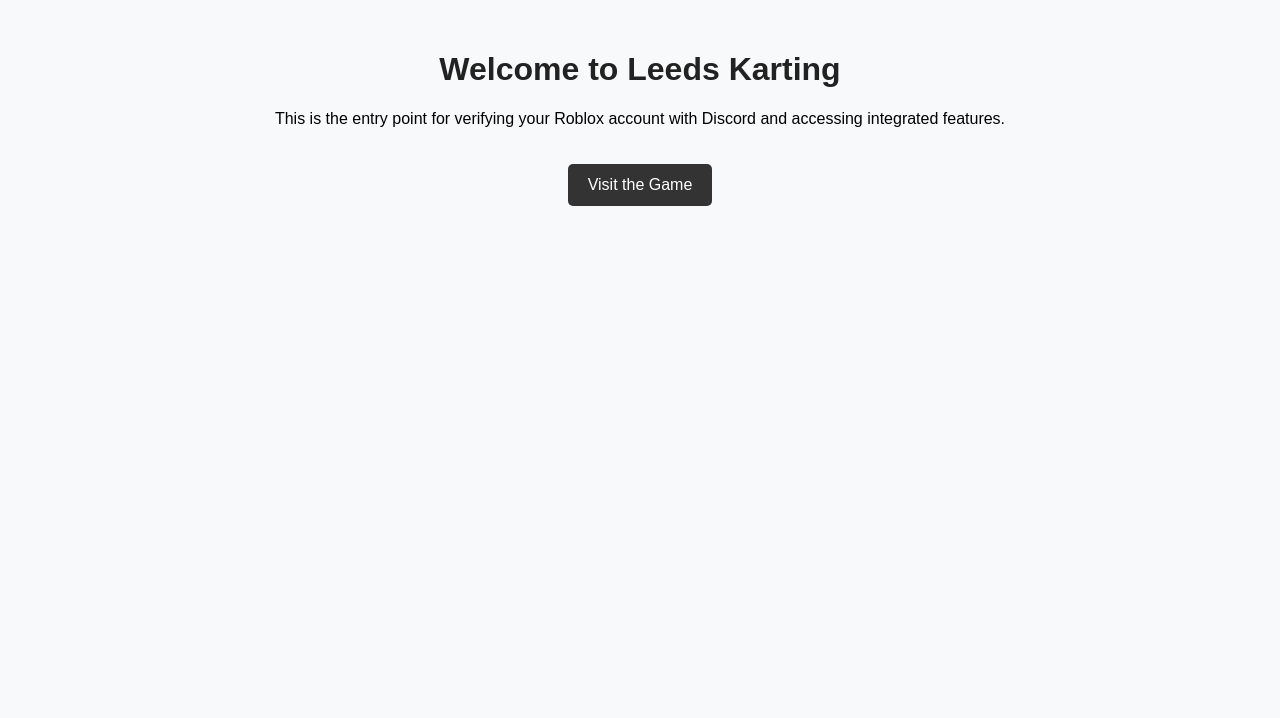
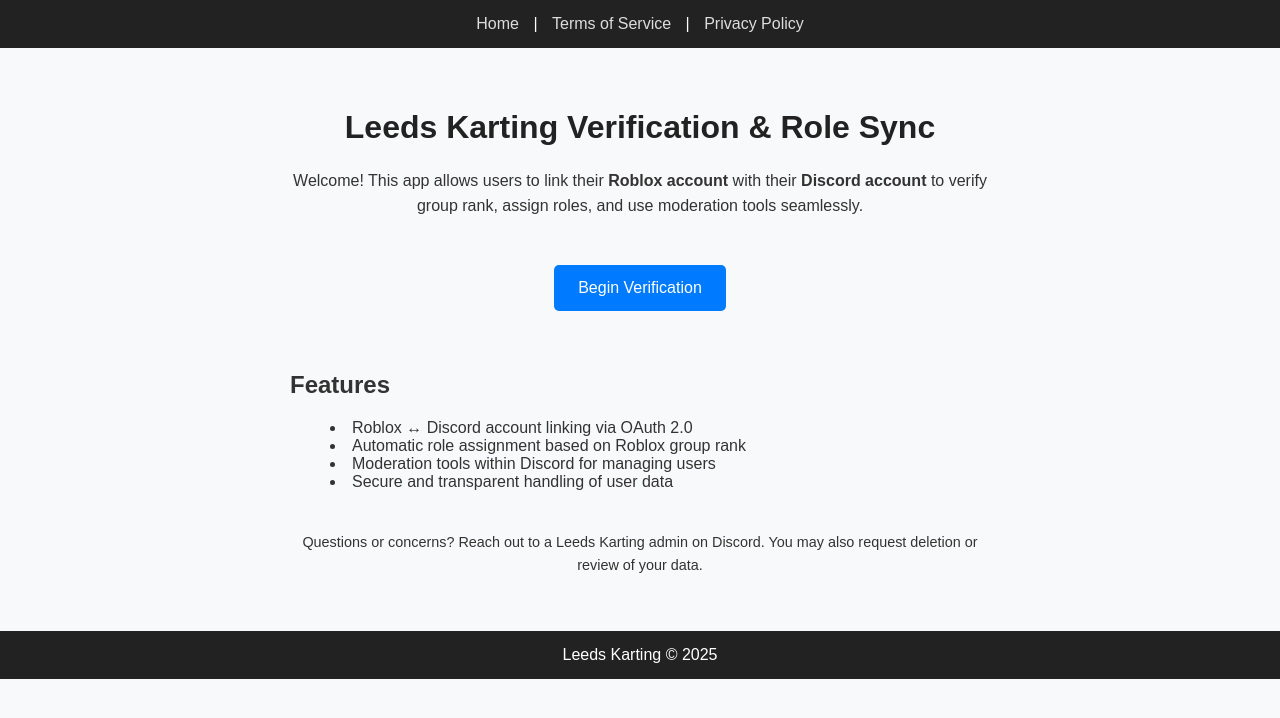
Before and after one commit to bdebest/Roblox-Verification-Hub, a website: page index.html in a window 1280 px wide. Drawn offline with Linux system fonts and the light colour scheme.

Commit message:
Update index.html

```diff
--- a/index.html
+++ b/index.html
@@ -3,40 +3,99 @@
 <head>
   <meta charset="UTF-8" />
   <meta name="viewport" content="width=device-width, initial-scale=1.0"/>
-  <title>Welcome to Leeds Karting</title>
+  <title>Leeds Karting / Roblox‑Discord Verification</title>
   <style>
     body {
       font-family: Arial, sans-serif;
       background: #f8f9fa;
+      color: #333;
       margin: 0;
       padding: 0;
+    }
+    header, footer {
+      background: #222;
+      color: white;
+      padding: 15px 20px;
       text-align: center;
     }
+    header nav a {
+      color: #ddd;
+      margin: 0 10px;
+      text-decoration: none;
+    }
+    header nav a:hover {
+      color: white;
+    }
     .container {
-      padding: 30px;
+      max-width: 700px;
+      margin: auto;
+      padding: 40px 20px;
+      text-align: center;
     }
     h1 {
       color: #222;
     }
+    p {
+      line-height: 1.6;
+    }
     a.button {
       display: inline-block;
-      margin-top: 20px;
-      padding: 12px 20px;
-      background: #333;
+      margin: 30px 0;
+      padding: 14px 24px;
+      background: #007bff;
       color: white;
       text-decoration: none;
       border-radius: 5px;
     }
     a.button:hover {
-      background: #555;
+      background: #0056b3;
+    }
+    .features {
+      text-align: left;
+      margin-top: 30px;
+    }
+    .features ul {
+      list-style: disc inside;
+    }
+    .support {
+      margin-top: 40px;
+      font-size: 0.9em;
     }
   </style>
 </head>
 <body>
+  <header>
+    <nav>
+      <a href="index.html">Home</a> |
+      <a href="terms.html">Terms of Service</a> |
+      <a href="privacy.html">Privacy Policy</a>
+    </nav>
+  </header>
+
   <div class="container">
-    <h1>Welcome to Leeds Karting</h1>
-    <p>This is the entry point for verifying your Roblox account with Discord and accessing integrated features.</p>
-    <a href="https://www.roblox.com/games/" class="button">Visit the Game</a>
+    <h1>Leeds Karting Verification & Role Sync</h1>
+    <p>Welcome! This app allows users to link their <strong>Roblox account</strong> with their <strong>Discord account</strong> to verify group rank, assign roles, and use moderation tools seamlessly.</p>
+
+    <a href="index.html" class="button">Begin Verification</a>
+    <!-- You may change the above link to your OAuth “start” route if different -->
+
+    <div class="features">
+      <h2>Features</h2>
+      <ul>
+        <li>Roblox ↔ Discord account linking via OAuth 2.0</li>
+        <li>Automatic role assignment based on Roblox group rank</li>
+        <li>Moderation tools within Discord for managing users</li>
+        <li>Secure and transparent handling of user data</li>
+      </ul>
+    </div>
+
+    <div class="support">
+      <p>Questions or concerns? Reach out to a Leeds Karting admin on Discord. You may also request deletion or review of your data.</p>
+    </div>
   </div>
+
+  <footer>
+    Leeds Karting © 2025
+  </footer>
 </body>
 </html>
```
